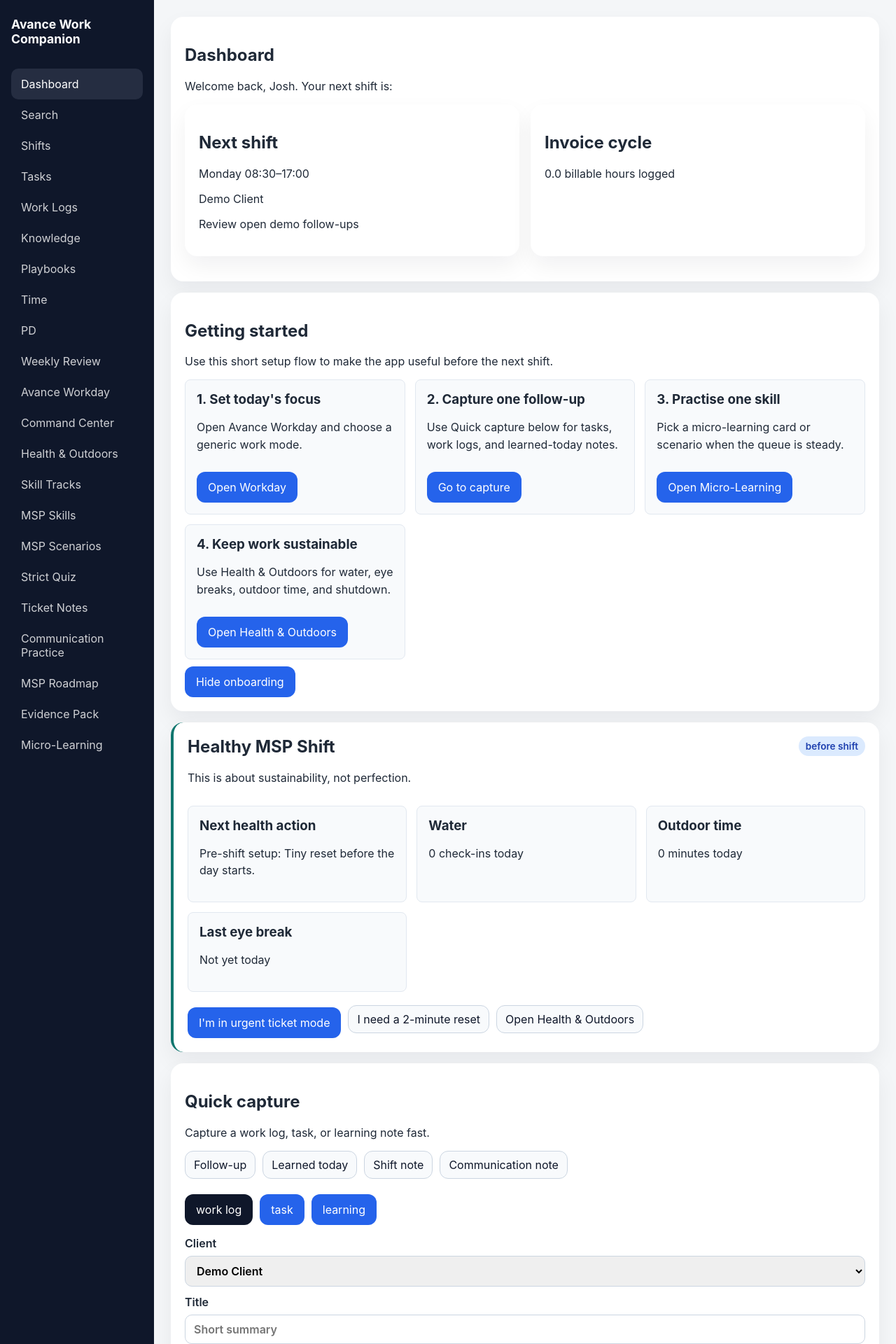
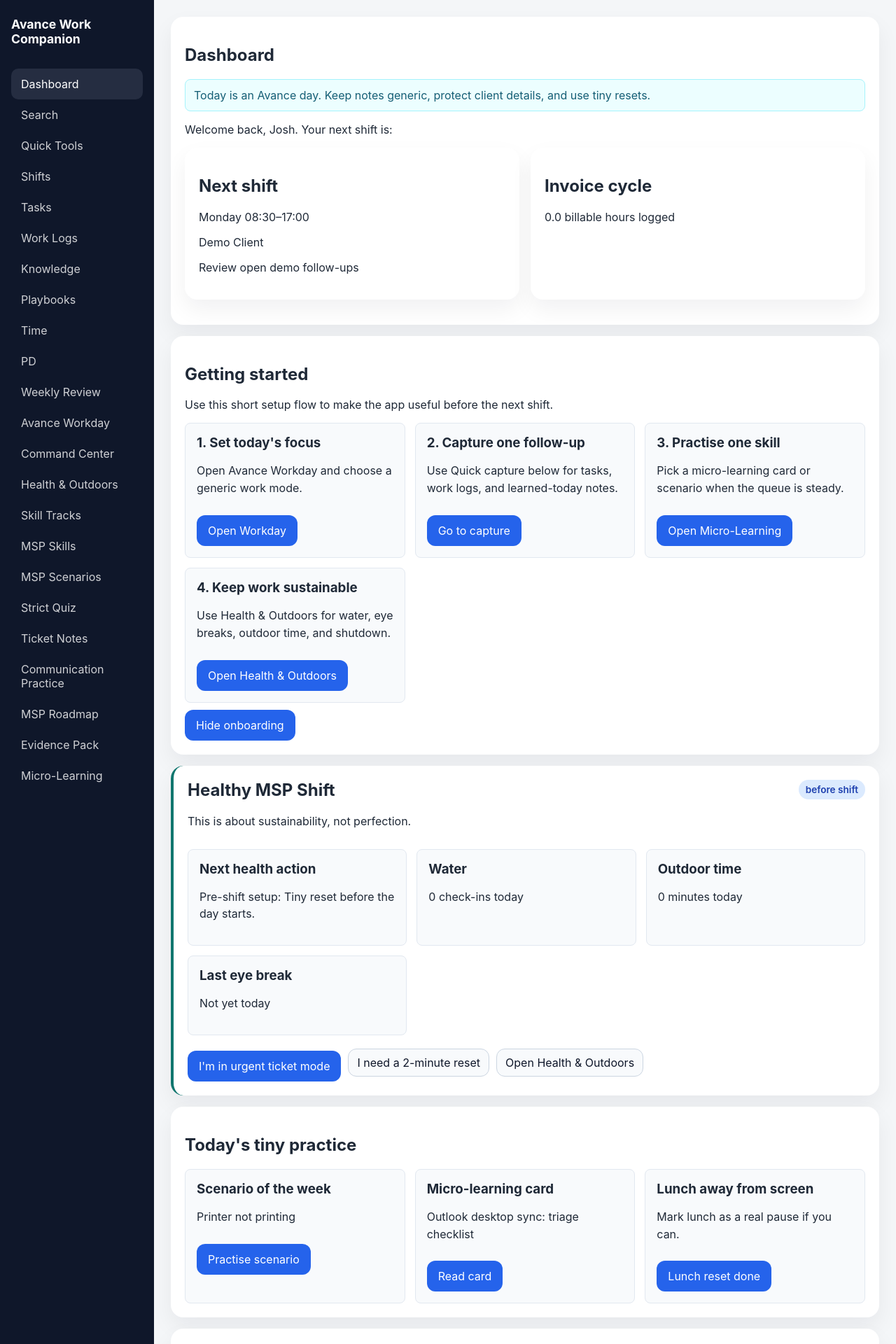
Before and after one commit to joshparri/AvancePD, a React (Vite) app: page / in a window 1280 px wide. Shown: the top 1920 px of the page at 70% size. Built offline with nearby package versions, Linux system fonts and the light colour scheme.

Commit message:
Add quick tools and daily workflow helpers

```diff
--- a/src/App.tsx
+++ b/src/App.tsx
@@ -23,6 +23,7 @@ import MobileBottomActions from './components/MobileBottomActions';
 import SkillTracks from './pages/SkillTracks';
 import WeeklyReview from './pages/WeeklyReview';
 import ShiftCommandCenter from './pages/ShiftCommandCenter';
+import QuickTools from './pages/QuickTools';
 import type { MspSkillReadiness } from './data/mspSkills';
 import {
   incrementTicketNotePractice as incrementTicketNotePracticeProgress,
@@ -51,6 +52,7 @@ import './App.css';
 const pages = [
   { id: 'dashboard', label: 'Dashboard' },
   { id: 'search', label: 'Search' },
+  { id: 'quickTools', label: 'Quick Tools' },
   { id: 'shifts', label: 'Shifts' },
   { id: 'tasks', label: 'Tasks' },
   { id: 'worklogs', label: 'Work Logs' },
@@ -76,6 +78,7 @@ const pages = [
 type PageId =
   | 'dashboard'
   | 'search'
+  | 'quickTools'
   | 'shifts'
   | 'tasks'
   | 'worklogs'
@@ -286,6 +289,7 @@ function App() {
             onNavigate={(page) => setCurrentPage(page as PageId)}
           />
         )}
+        {currentPage === 'quickTools' && <QuickTools />}
         {currentPage === 'shifts' && <ShiftScheduler shifts={sampleShifts} clients={sampleClients} />}
         {currentPage === 'tasks' && (
           <Tasks
@@ -337,6 +341,7 @@ function App() {
             addLearningItem={addLearningItem}
             updateLearningItem={updateLearningItem}
             deleteLearningItem={deleteLearningItem}
+            addKnowledgeEntry={addKnowledgeEntry}
           />
         )}
         {currentPage === 'weeklyReview' && (
--- a/src/pages/Dashboard.tsx
+++ b/src/pages/Dashboard.tsx
@@ -3,6 +3,9 @@ import QuickCapture from '../components/QuickCapture';
 import HealthyMspShiftPanel from '../components/HealthyMspShiftPanel';
 import DataBackupPanel from '../components/DataBackupPanel';
 import type { HealthState } from '../utils/healthOutdoors';
+import { getTodayLog } from '../utils/healthOutdoors';
+import { mspScenarios } from '../data/mspScenarios';
+import { microLearningCards } from '../data/microLearning';
 
 const PAGE_TITLE = 'Dashboard';
 
@@ -48,11 +51,15 @@ function Dashboard({
   const repeatedTags = getRepeatedTags(workLogs);
 
   const hasData = tasks.length > 0 || workLogs.length > 0 || timeEntries.length > 0;
+  const isAvanceDay = [1, 3].includes(new Date().getDay());
+  const scenarioOfWeek = mspScenarios[getWeekNumber() % mspScenarios.length];
+  const microCardOfDay = microLearningCards[new Date().getDay() % microLearningCards.length];
 
   return (
     <div>
       <section className="card">
         <h1>{PAGE_TITLE}</h1>
+        {isAvanceDay && <div className="privacy-note">Today is an Avance day. Keep notes generic, protect client details, and use tiny resets.</div>}
         {hasData ? (
           <p>Welcome back, Josh. Your next shift is:</p>
         ) : (
@@ -118,6 +125,30 @@ function Dashboard({
         onNavigate={onNavigateHealth}
         onReset={onNavigateHealth}
       />
+
+      <section className="card">
+        <h2>Today's tiny practice</h2>
+        <div className="health-plan-grid">
+          <article className="mini-card">
+            <h3>Scenario of the week</h3>
+            <p>{scenarioOfWeek.title}</p>
+            <button type="button" onClick={() => onNavigate('mspScenarios')}>Practise scenario</button>
+          </article>
+          <article className="mini-card">
+            <h3>Micro-learning card</h3>
+            <p>{microCardOfDay.topic}</p>
+            <button type="button" onClick={() => onNavigate('microLearning')}>Read card</button>
+          </article>
+          <article className="mini-card">
+            <h3>Lunch away from screen</h3>
+            <p>Mark lunch as a real pause if you can.</p>
+            <button type="button" onClick={() => setHealthState((state) => {
+              const today = getTodayLog(state);
+              return { ...state, days: { ...state.days, [today.date]: { ...today, lunchAwayFromScreenCount: today.lunchAwayFromScreenCount + 1 } } };
+            })}>Lunch reset done</button>
+          </article>
+        </div>
+      </section>
 
       <QuickCapture
         clients={clients}
@@ -200,4 +231,10 @@ function getRepeatedTags(workLogs: WorkLog[]) {
     .map(([label, count]) => ({ label, count }));
 }
 
+function getWeekNumber() {
+  const now = new Date();
+  const start = new Date(now.getFullYear(), 0, 1);
+  return Math.floor(((now.getTime() - start.getTime()) / 86400000 + start.getDay()) / 7);
+}
+
 export default Dashboard;
--- a/src/pages/PD.tsx
+++ b/src/pages/PD.tsx
@@ -1,14 +1,15 @@
 import { FormEvent, useState } from 'react';
-import type { LearningItem } from '../types';
+import type { KnowledgeEntry, LearningItem } from '../types';
 
 type PDProps = {
   learningItems: LearningItem[];
   addLearningItem: (item: LearningItem) => void;
   updateLearningItem: (item: LearningItem) => void;
   deleteLearningItem: (itemId: string) => void;
+  addKnowledgeEntry: (entry: KnowledgeEntry) => void;
 };
 
-function PD({ learningItems, addLearningItem, updateLearningItem, deleteLearningItem }: PDProps) {
+function PD({ learningItems, addLearningItem, updateLearningItem, deleteLearningItem, addKnowledgeEntry }: PDProps) {
   const [editingItemId, setEditingItemId] = useState<string | null>(null);
   const [topic, setTopic] = useState('');
   const [noteType, setNoteType] = useState<LearningItem['noteType']>('learning');
@@ -16,6 +17,7 @@ function PD({ learningItems, addLearningItem, updateLearningItem, deleteLearning
   const [notes, setNotes] = useState('');
   const [seenInRealWork, setSeenInRealWork] = useState(true);
   const [askTeam, setAskTeam] = useState(false);
+  const [evidenceWorthy, setEvidenceWorthy] = useState(false);
   const [nextReviewDate, setNextReviewDate] = useState('');
 
   const resetForm = () => {
@@ -26,6 +28,7 @@ function PD({ learningItems, addLearningItem, updateLearningItem, deleteLearning
     setNotes('');
     setSeenInRealWork(true);
     setAskTeam(false);
+    setEvidenceWorthy(false);
     setNextReviewDate('');
   };
 
@@ -40,6 +43,7 @@ function PD({ learningItems, addLearningItem, updateLearningItem, deleteLearning
       notes: notes || 'Captured during shift.',
       seenInRealWork,
       askTeam,
+      evidenceWorthy,
       nextReviewDate: nextReviewDate || new Date(Date.now() + 7 * 24 * 60 * 60 * 1000).toISOString().slice(0, 10)
     };
 
@@ -60,6 +64,7 @@ function PD({ learningItems, addLearningItem, updateLearningItem, deleteLearning
     setNotes(item.notes);
     setSeenInRealWork(item.seenInRealWork);
     setAskTeam(item.askTeam);
+    setEvidenceWorthy(item.evidenceWorthy ?? false);
     setNextReviewDate(item.nextReviewDate);
   };
 
@@ -92,7 +97,25 @@ function PD({ learningItems, addLearningItem, updateLearningItem, deleteLearning
     ].join('\n'));
     setSeenInRealWork(true);
     setAskTeam(false);
+    setEvidenceWorthy(true);
     setNextReviewDate(nextReviewForConfidence('medium'));
+  };
+
+  const convertToKnowledge = (item: LearningItem) => {
+    addKnowledgeEntry({
+      id: `kn-from-${item.id}-${Date.now()}`,
+      title: item.topic,
+      summary: item.notes.slice(0, 160) || 'Converted from learning note.',
+      body: item.notes || 'Converted from learning note.',
+      category: 'Professional development',
+      noteType: item.noteType === 'learned today' ? 'learned today' : 'reference',
+      tags: ['learning', item.confidence],
+      confidence: item.confidence,
+      lastVerified: new Date().toISOString().slice(0, 10),
+      sourceType: 'personal',
+      trusted: item.confidence !== 'low',
+      createdAt: new Date().toISOString()
+    });
   };
 
   return (
@@ -157,6 +180,10 @@ function PD({ learningItems, addLearningItem, updateLearningItem, deleteLearning
             <input type="checkbox" checked={askTeam} onChange={(event) => setAskTeam(event.target.checked)} />
             Ask team
           </label>
+          <label style={{ display: 'flex', alignItems: 'center', gap: '8px' }}>
+            <input type="checkbox" checked={evidenceWorthy} onChange={(event) => setEvidenceWorthy(event.target.checked)} />
+            Mark as evidence-worthy
+          </label>
           <div style={{ display: 'flex', gap: '12px', flexWrap: 'wrap' }}>
             <button type="submit">{editingItemId ? 'Save note' : 'Add note'}</button>
             {editingItemId && (
@@ -178,10 +205,17 @@ function PD({ learningItems, addLearningItem, updateLearningItem, deleteLearning
                   confidence: {item.confidence} — next review {item.nextReviewDate}
                 </p>
                 {item.noteType && <span className="status-chip info">{item.noteType}</span>}
+                {item.evidenceWorthy && <span className="status-chip success">evidence-worthy</span>}
                 <p>{item.notes}</p>
                 <div style={{ display: 'flex', gap: '10px', flexWrap: 'wrap' }}>
                   <button type="button" onClick={() => startEditing(item)}>
                     Edit
+                  </button>
+                  <button type="button" onClick={() => convertToKnowledge(item)}>
+                    Convert to knowledge
+                  </button>
+                  <button type="button" className="small-action" onClick={() => navigator.clipboard?.writeText(`${item.topic}\n\n${item.notes}`)}>
+                    Copy safe summary
                   </button>
                   <button type="button" onClick={() => deleteLearningItem(item.id)} style={{ background: '#dc2626' }}>
                     Delete
--- /dev/null
+++ b/src/pages/QuickTools.tsx
@@ -0,0 +1,107 @@
+import { useState } from 'react';
+
+const phraseBank = [
+  'Thanks for the detail. I will check the safest next step and keep you updated.',
+  'I am going to confirm the scope first so we do not make a risky change too early.',
+  'I have enough detail to escalate this cleanly with what was checked and what remains unknown.',
+  'I will document the next action so this can be picked up smoothly if needed.'
+];
+
+function QuickTools() {
+  const [symptom, setSymptom] = useState('');
+  const [checks, setChecks] = useState('');
+  const [risk, setRisk] = useState('');
+  const [copied, setCopied] = useState('');
+
+  const escalationNote = [
+    `Symptom: ${symptom || '[generic symptom]'}`,
+    `Checks completed: ${checks || '[safe first checks]'}`,
+    `Risk or blocker: ${risk || '[why escalation is appropriate]'}`,
+    'Request: Please review next diagnostic or remediation step.'
+  ].join('\n');
+
+  const safeWordingChecklist = [
+    'No client names',
+    'No passwords, tokens, or recovery codes',
+    'No IP addresses or hostnames',
+    'No copied ticket text',
+    'No screenshots or private medical details'
+  ];
+
+  const copyText = async (label: string, text: string) => {
+    try {
+      await navigator.clipboard.writeText(text);
+      setCopied(`${label} copied.`);
+    } catch {
+      setCopied(`Could not copy ${label}.`);
+    }
+  };
+
+  return (
+    <div>
+      <section className="card">
+        <h1>Quick Tools</h1>
+        <p>Small privacy-safe helpers for communication, escalation, calls, ticket notes, and decompression.</p>
+      </section>
+
+      <section className="card">
+        <h2>Communication phrase bank</h2>
+        <div className="health-plan-grid">
+          {phraseBank.map((phrase) => (
+            <article key={phrase} className="mini-card">
+              <p>{phrase}</p>
+              <button type="button" className="small-action" onClick={() => copyText('Phrase', phrase)}>Copy phrase</button>
+            </article>
+          ))}
+        </div>
+      </section>
+
+      <section className="card">
+        <h2>Escalation note builder</h2>
+        <div className="quick-capture-form">
+          <label>Symptom <input value={symptom} onChange={(event) => setSymptom(event.target.value)} placeholder="Generic symptom only" /></label>
+          <label>Checks completed <textarea value={checks} onChange={(event) => setChecks(event.target.value)} placeholder="Safe checks already completed" /></label>
+          <label>Risk or blocker <textarea value={risk} onChange={(event) => setRisk(event.target.value)} placeholder="Why escalation is appropriate" /></label>
+        </div>
+        <pre className="template-box">{escalationNote}</pre>
+        <button type="button" onClick={() => copyText('Escalation note', escalationNote)}>Copy escalation note</button>
+      </section>
+
+      <section className="card">
+        <h2>Ticket note quality checklist</h2>
+        <ul>
+          <li>Issue and impact are clear.</li>
+          <li>Checks performed are specific.</li>
+          <li>Action taken is stated.</li>
+          <li>Result is recorded.</li>
+          <li>Next step or escalation is clear.</li>
+        </ul>
+      </section>
+
+      <section className="card">
+        <h2>Phone call prep</h2>
+        <ul>
+          <li>Confirm the user and broad issue category.</li>
+          <li>Ask permission before remote control.</li>
+          <li>Start with scope, impact, and recent change.</li>
+          <li>Keep a short note of checks and next action.</li>
+        </ul>
+      </section>
+
+      <section className="card">
+        <h2>Post-call decompression</h2>
+        <p>Relax your jaw and shoulders. Breathe slowly. Look away from the screen. Name the next tiny action.</p>
+      </section>
+
+      <section className="card">
+        <h2>Safe wording checker</h2>
+        <ul>
+          {safeWordingChecklist.map((item) => <li key={item}>{item}</li>)}
+        </ul>
+        {copied && <p className="health-muted">{copied}</p>}
+      </section>
+    </div>
+  );
+}
+
+export default QuickTools;
--- a/src/pages/WorkLogs.tsx
+++ b/src/pages/WorkLogs.tsx
@@ -200,6 +200,9 @@ function WorkLogs({ workLogs, clients, addWorkLog, updateWorkLog, deleteWorkLog
                     <button type="button" onClick={() => startEditing(log)}>
                       Edit
                     </button>
+                    <button type="button" className="small-action" onClick={() => navigator.clipboard?.writeText(`${log.title}\n\nSummary: ${log.summary}\nNext step: ${log.nextStep}`)}>
+                      Copy safe summary
+                    </button>
                     <button type="button" onClick={() => deleteWorkLog(log.id)} style={{ background: '#dc2626' }}>
                       Delete
                     </button>
--- a/src/types.ts
+++ b/src/types.ts
@@ -111,6 +111,7 @@ export type LearningItem = {
   askTeam: boolean;
   nextReviewDate: string;
   lastReviewedDate?: string;
+  evidenceWorthy?: boolean;
 };
 
 export type ReadinessStatus = 'unseen' | 'learning' | 'practised' | 'work-ready' | 'evidence-proven';
```
Also changed, not shown: src/pages/HealthOutdoors.tsx (+20 -0 lines), 2 other files (tests, documents, lock files or other folders).
